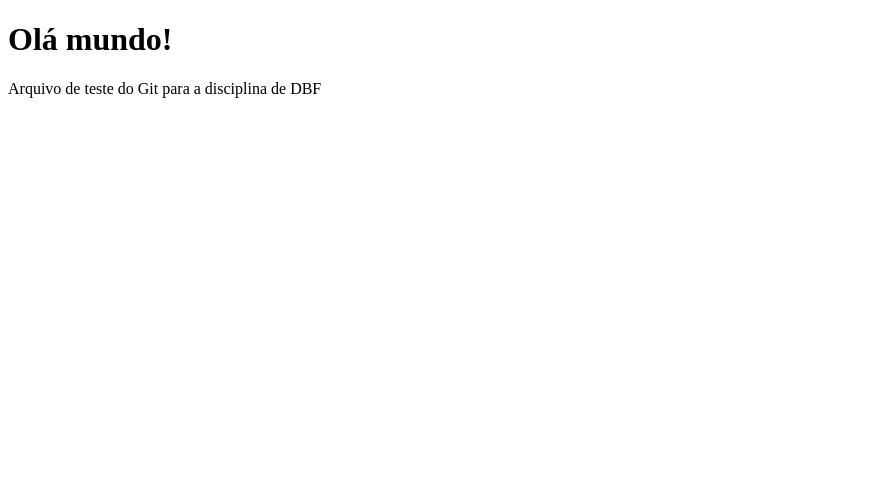
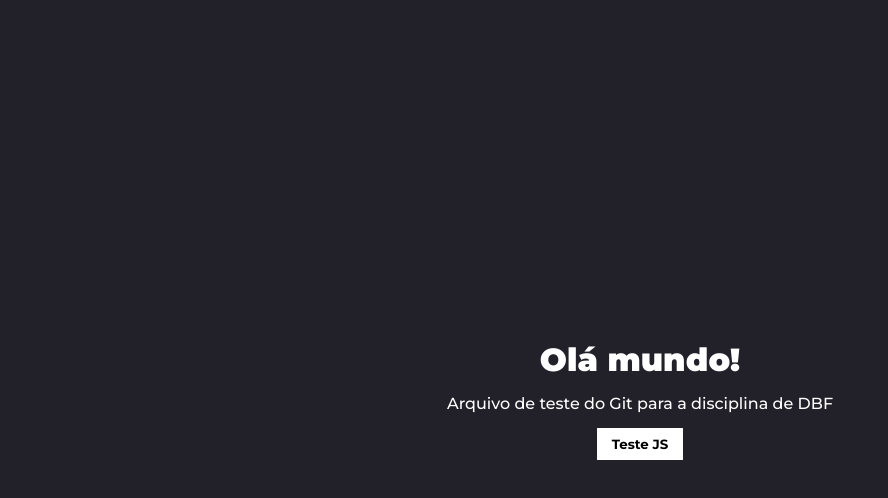
Before and after one commit to ligeirin/dbf01, a plain HTML site: page index.html in a window 1280 px wide. Shown: the whole page, without its empty margins (0-888 px from the left). Drawn offline with Linux system fonts and the light colour scheme.

Commit message:
Adicionado CSS e botão de teste para o JS

```diff
--- a/index.css
+++ b/index.css
@@ -0,0 +1,75 @@
+*{
+    font-family: 'Montserrat';
+}
+
+body{
+    background: rgb(34, 33, 41);
+
+    padding:0;
+    margin:0;
+
+    width: 100vw;
+    height: 100vh;
+
+    display: flex;
+    flex-direction: column;
+    align-items: center;
+    justify-content: center;
+}
+
+h1,p{
+    margin:0;
+    color:white;
+}
+
+h1{
+    font-weight: 900;
+}
+
+p{
+    font-weight: 500;
+    margin:15px 0;
+}
+
+.btn{
+    border: none;
+    background:white;
+    font-weight: bold;
+
+    padding:8px 15px;
+
+    position:relative;
+    z-index: 10;
+
+    cursor: pointer;
+}
+
+.btn::before{
+    content:"";
+
+    position:absolute;
+    top:0;
+    bottom:0;
+    right:0;
+    left:0;
+
+    background:rgb(34, 33, 41);
+    border:3px solid white;
+
+    margin:0;
+
+    transform: scaleX(0);
+    z-index: -10;
+}
+
+.btn, .btn::before{
+    transition:all .3s ease-in-out;
+}
+
+.btn:hover{
+    color:white;
+}
+
+.btn:hover::before{
+    transform: scaleX(1);
+}
--- a/index.html
+++ b/index.html
@@ -5,11 +5,15 @@
         <meta http-equiv="X-UA-Compatible" content="IE=edge">
         <meta name="viewport" content="width=device-width, initial-scale=1.0">
         <title>Documento</title>
+        <link rel="preconnect" href="https://fonts.googleapis.com">
+        <link rel="preconnect" href="https://fonts.gstatic.com" crossorigin>
+        <link href="https://fonts.googleapis.com/css2?family=Montserrat:wght@100;200;300;400;500;600;700;800;900&display=swap" rel="stylesheet">
         <link rel="stylesheet" href="index.css">
     </head>
     <body>
         <h1>Olá mundo!</h1>
         <p>Arquivo de teste do Git para a disciplina de DBF</p>
+        <button type="button" onclick="testarJS()" class="btn">Teste JS</button>
         <script src='index.js'></script>
     </body>
 </html>
```
